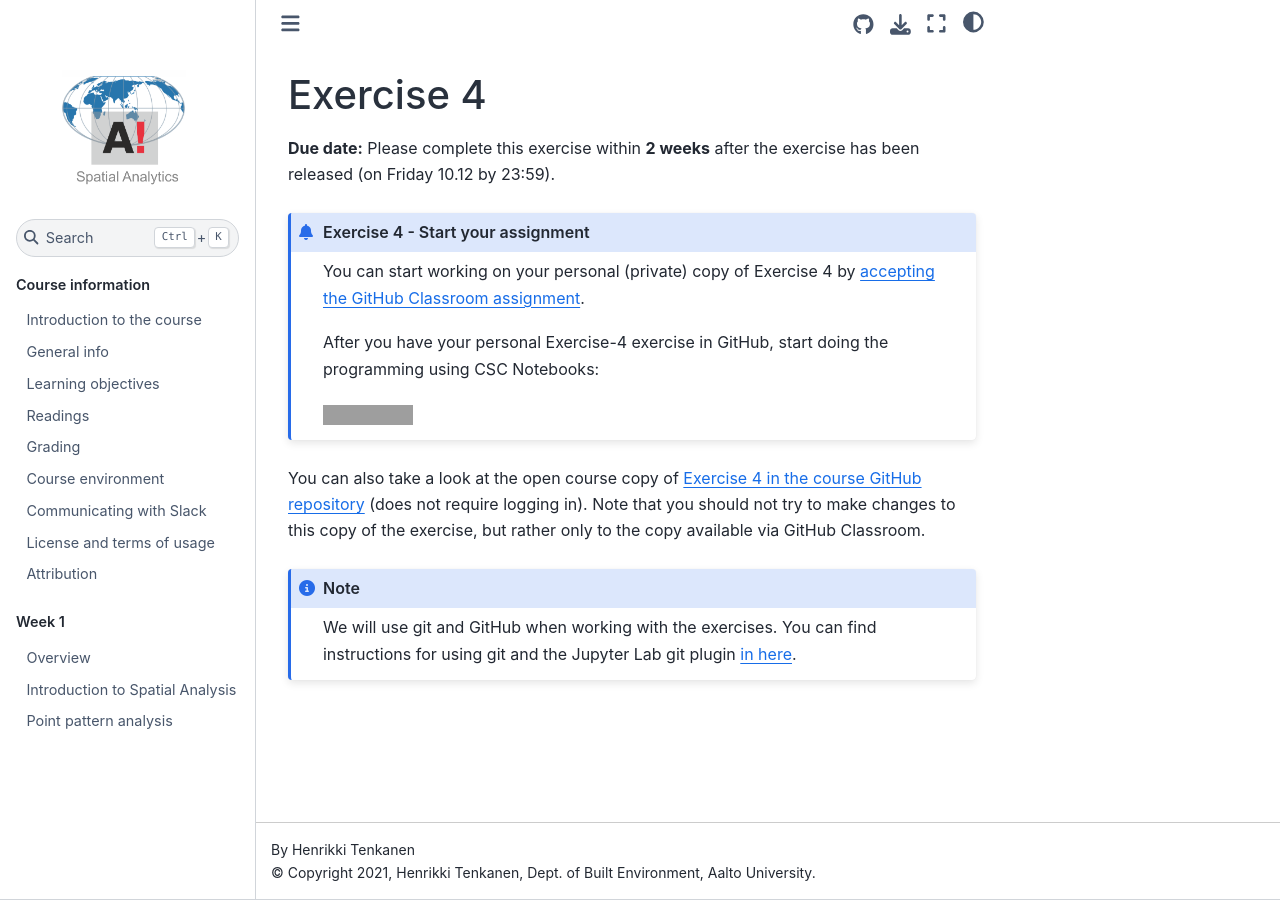
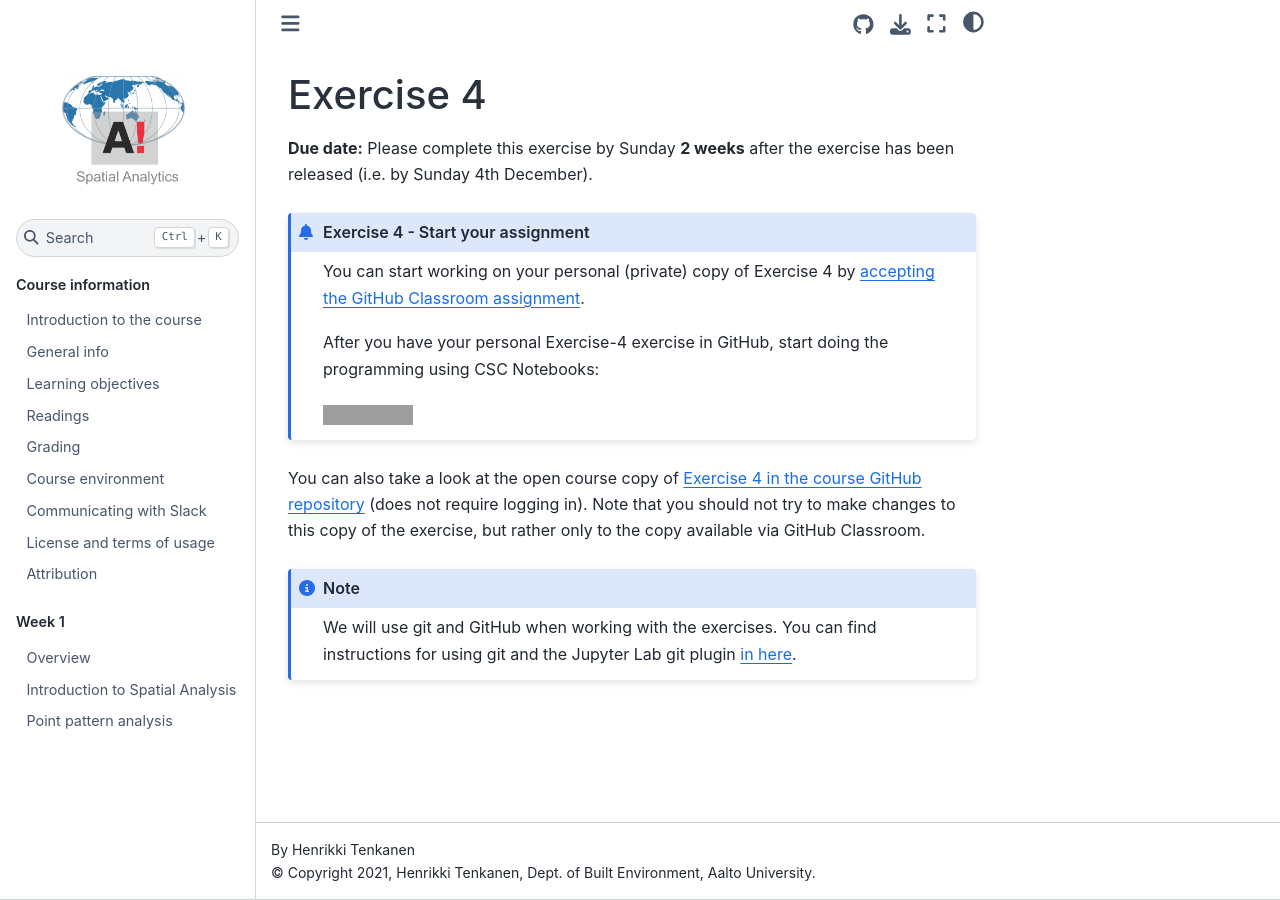
Before and after one commit to AaltoGIS/Spatial-Analytics, a Sphinx documentation site: the page built from source/lessons/L4/exercise-4.rst, in a window 1280 px wide. Built offline with Sphinx 7.4.7 and the Sphinx Book theme 1.1.4, drawn with Linux system fonts in a browser that asks for light colours; grey boxes are pictures that could not be loaded.

Commit message:
Update exercise due dates

```diff
--- a/source/lessons/L1/exercise-1.rst
+++ b/source/lessons/L1/exercise-1.rst
@@ -1,7 +1,7 @@
 Exercise 1
 ==========
 
-**Due date:** Please complete this exercise within **2 weeks** after the exercise has been released (on Wednesday by 23:59).
+**Due date:** Please complete this exercise by Sunday **2 weeks** after the exercise has been released (i.e. by Sunday 13th November).
 
 .. admonition:: Pre-assignment - Create a GitHub account
 
--- a/source/lessons/L2/exercise-2.rst
+++ b/source/lessons/L2/exercise-2.rst
@@ -1,7 +1,7 @@
 Exercise 2
 ==========
 
-**Due date:** Please complete this exercise within **2 weeks** after the exercise has been released (on Wednesday 24.11 by 23:59).
+**Due date:** Please complete this exercise by Sunday **2 weeks** after the exercise has been released (i.e. by Sunday 20th November).
 
 .. admonition:: Exercise 2 - Start your assignment
 
--- a/source/lessons/L3/exercise-3.rst
+++ b/source/lessons/L3/exercise-3.rst
@@ -1,7 +1,7 @@
 Exercise 3
 ==========
 
-**Due date:** Please complete this exercise within **2 weeks** after the exercise has been released (on Friday 3.12 by 23:59).
+**Due date:** Please complete this exercise by Sunday **2 weeks** after the exercise has been released (i.e. by Sunday 27th November).
 
 .. admonition:: Exercise 3 - Start your assignment
 
--- a/source/lessons/L4/exercise-4.rst
+++ b/source/lessons/L4/exercise-4.rst
@@ -1,7 +1,7 @@
 Exercise 4
 ==========
 
-**Due date:** Please complete this exercise within **2 weeks** after the exercise has been released (on Friday 10.12 by 23:59).
+**Due date:** Please complete this exercise by Sunday **2 weeks** after the exercise has been released (i.e. by Sunday 4th December).
 
 .. admonition:: Exercise 4 - Start your assignment
 
```
